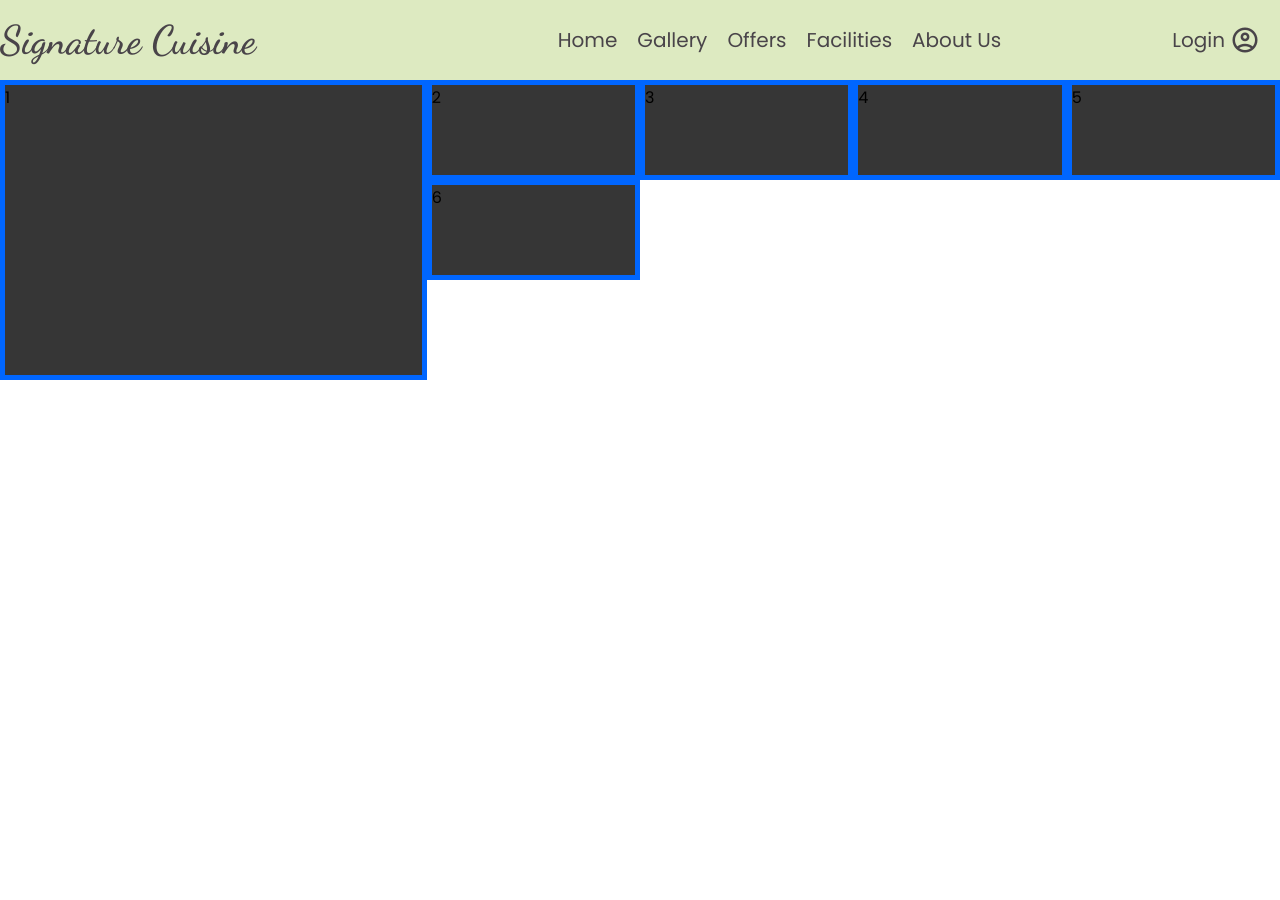
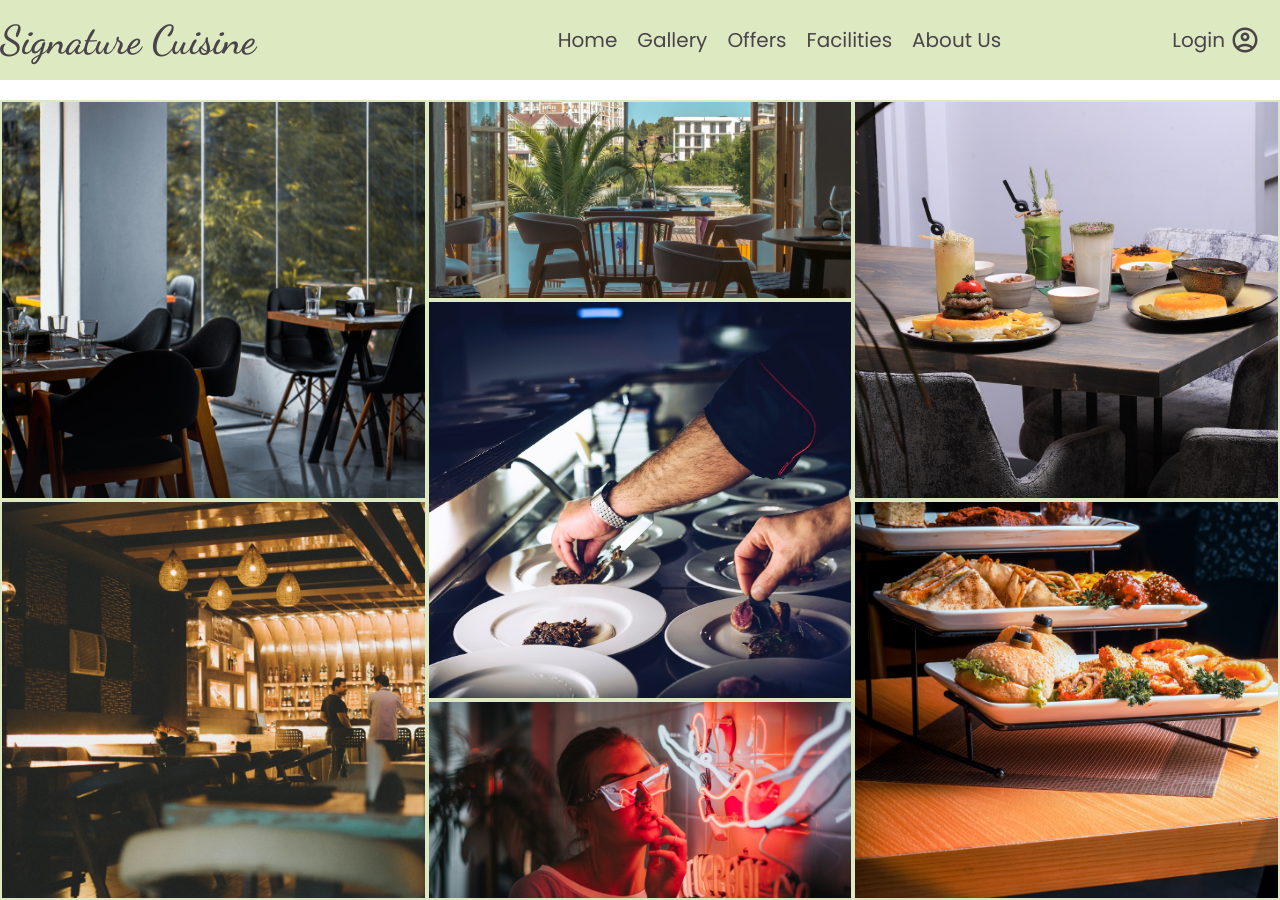
Before and after one commit to harshawije-dev/Signature-Cuisine---Web-App, a PHP site: page /gallery.html in a window 1280 px wide. Before the commit the page ends 380 px from the top, so only its background shows below. Run offline with PHP 8.4, Linux system fonts and the light colour scheme.

Commit message:
Gallery grid fixed

```diff
--- a/Pages/gallery.css
+++ b/Pages/gallery.css
@@ -92,27 +92,87 @@ nav {
   font-size: 30px;
 }
 
-main{
-  margin-top: 80px;
+main {
+  padding-top: 100px;
 }
 
-  /* gallery styles */
-  .container {
+/* gallery styles */
+.container {
   max-width: 1280px;
   margin: 0 auto;
   display: grid;
-  grid-template-rows: 100px 100px 100px 100px 100px 100px;
+  grid-template-rows: 100px 100px 100px 100px 100px 100px 100px 100px;
   grid-template-columns: 1fr 1fr 1fr 1fr 1fr 1fr;
 }
 
 .photo {
-  background-color: rgb(54, 54, 54);
-  border: 5px solid rgb(0, 102, 255);
+  overflow: hidden;
+  border: 2px solid var(--main-color);
+  transition: all 250ms;
 }
 
-.photo-1{
+.photo-1 {
   grid-row-start: 1;
-  grid-row-end: 4;
-  grid-column-start:1 ;
+  grid-row-end: 5;
+  grid-column-start: 1;
   grid-column-end: 3;
 }
+
+.photo-2 {
+  grid-row-start: 5;
+  grid-row-end: 9;
+  grid-column-start: 1;
+  grid-column-end: 3;
+}
+
+.photo-3 {
+  grid-row-start: 1;
+  grid-row-end: 3;
+  grid-column-start: 3;
+  grid-column-end: 5;
+}
+
+.photo-4 {
+  grid-row-start: 3;
+  grid-row-end: 7;
+  grid-column-start: 3;
+  grid-column-end: 5;
+}
+
+.photo-5 {
+  grid-row-start: 7;
+  grid-row-end: 9;
+  grid-column-start: 3;
+  grid-column-end: 5;
+}
+
+.photo-6 {
+  grid-row-start: 1;
+  grid-row-end: 5;
+  grid-column-start: 5;
+  grid-column-end: 7;
+}
+
+.photo-7 {
+  grid-row-start: 5;
+  grid-row-end: 9;
+  grid-column-start: 5;
+  grid-column-end: 7;
+}
+
+.gallery-image {
+  width: 100%;
+  height: 100%;
+  object-fit: cover;
+}
+
+.photo img {
+  height: 100%;
+  width: 100%;
+  object-fit: cover;
+  transition: all 250ms;
+}
+
+.photo img:hover{
+  transform: scale(1.3);
+}
--- a/gallery.html
+++ b/gallery.html
@@ -45,22 +45,25 @@
     <main>
         <div class="container">
             <div class="photo-1 photo">
-                1
+                <img src="images/Gallery/1.jpg" alt="">
             </div>
             <div class="photo-2 photo">
-                2
+                <img src="images/Gallery/2.jpg" alt="">
             </div>
             <div class="photo-3 photo">
-                3
+                <img src="images/Gallery/3.jpg" alt="">
             </div>
             <div class="photo-4 photo">
-                4
+                <img src="images/Gallery/4.jpg" alt="">
             </div>
             <div class="photo-5 photo">
-                5
+                <img src="images/Gallery/5.jpg" alt="">
             </div>
             <div class="photo-6 photo">
-                6
+                <img src="images/Gallery/6.jpg" alt="">
+            </div>
+            <div class="photo-7 photo">
+                <img src="images/Gallery/7.jpg" alt="">
             </div>
         </div>
     </main>
```
Also changed, not shown: index.css (+10 -0 lines), images/Gallery/1.jpg (added), images/Gallery/2.jpg (added), images/Gallery/3.jpg (added), images/Gallery/4.jpg (added), images/Gallery/5.jpg (added), images/Gallery/6.jpg (added), images/Gallery/7.jpg (added).
